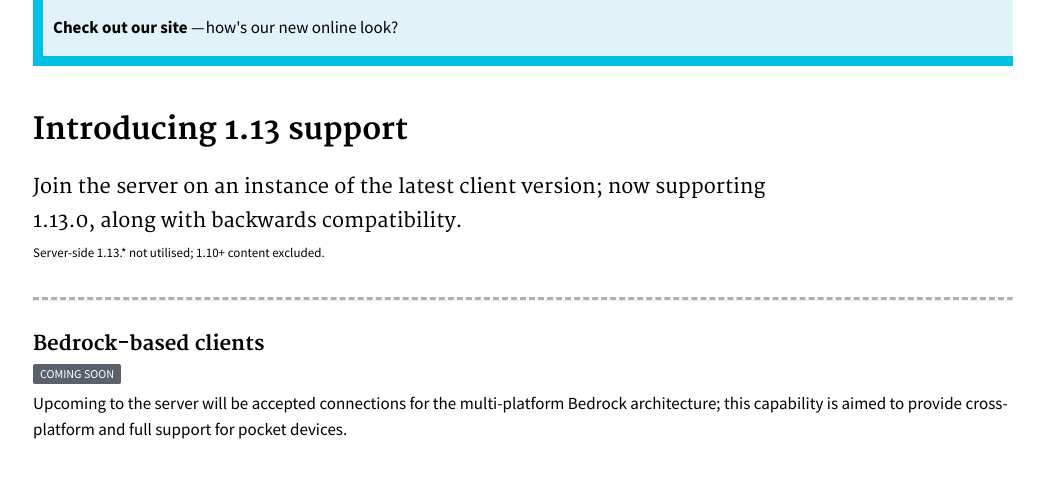
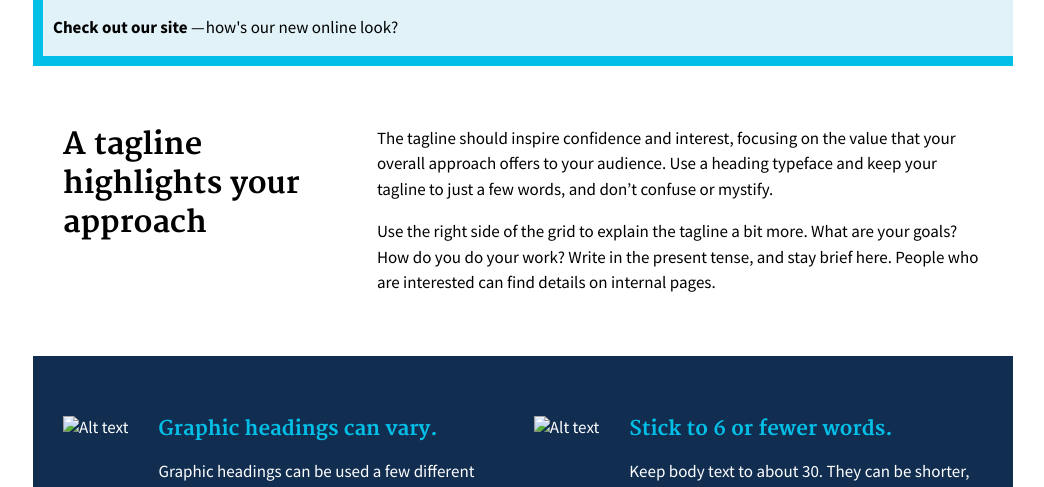
Before and after one commit to serrif/website, a Jekyll site: the page built from main/home.md, in a window 1280 px wide and 1400 px high. Shown: the part 422-909 px from the top of the window, without its empty margins (117-1161 px from the left). Built offline with Jekyll 4.4.1, drawn with Linux system fonts in a browser that asks for light colours; some of the changed text lies outside the part shown.

Commit message:
Feature components to the homepage

```diff
--- a/main/home.md
+++ b/main/home.md
@@ -18,6 +18,53 @@ hero:
 		<p class="usa-alert-text"><b>Check out our site </b>—&#8202;how's our new online look?</p>
 	</div>
 </div>
+
+<section class="usa-grid usa-section">
+  <div class="usa-width-one-third">
+    <h2>A tagline highlights your approach</h2>
+  </div>
+  <div class="usa-width-two-thirds">
+    <p>The tagline should inspire confidence and interest, focusing on the value that your overall approach offers to your audience. Use a heading typeface and keep your tagline to just a few words, and don’t confuse or mystify.</p>
+<p>Use the right side of the grid to explain the tagline a bit more. What are your goals? How do you do your work? Write in the present tense, and stay brief here. People who are interested can find details on internal pages.</p>
+
+  </div>
+</section>
+
+
+<section class="usa-section usa-section-dark usa-graphic_list">
+<div class="usa-grid usa-graphic_list-row">
+  <div class="usa-width-one-half usa-media_block">
+    <img class="usa-media_block-img"  src="/assets/img/circle-124.png" alt="Alt text">
+    <div class="usa-media_block-body">
+      <h3>Graphic headings can vary.</h3>
+      <p>Graphic headings can be used a few different ways, depending on what your landing page is for. Highlight your values, specific program areas, or results.</p>
+    </div>
+  </div>
+  <div class="usa-width-one-half usa-media_block">
+    <img class="usa-media_block-img"  src="/assets/img/circle-124.png" alt="Alt text">
+    <div class="usa-media_block-body">
+      <h3>Stick to 6 or fewer words.</h3>
+      <p>Keep body text to about 30. They can be shorter, but try to be somewhat balanced across all four. It creates a clean appearance with good spacing.</p>
+    </div>
+  </div>
+</div>
+<div class="usa-grid usa-graphic_list-row">
+  <div class="usa-width-one-half usa-media_block">
+    <img class="usa-media_block-img"  src="/assets/img/circle-124.png" alt="Alt text">
+    <div class="usa-media_block-body">
+      <h3>Never highlight anything without a goal.</h3>
+      <p>For anything you want to highlight here, understand what your users know now, and what activity or impression you want from them after they see it.</p>
+    </div>
+  </div>
+  <div class="usa-width-one-half usa-media_block">
+    <img class="usa-media_block-img"  src="/assets/img/circle-124.png" alt="Alt text">
+    <div class="usa-media_block-body">
+      <h3>Could also have 2 or 6.</h3>
+      <p>In addition to your goal, find out your users’ goals. What do they want to know or do that supports your mission? Use these headings to show those.</p>
+    </div>
+  </div>
+</div>
+</section>
 
 ## Introducing 1.13 support
 
```
Also changed, not shown: _includes/banner.html (+36 -1 lines).
